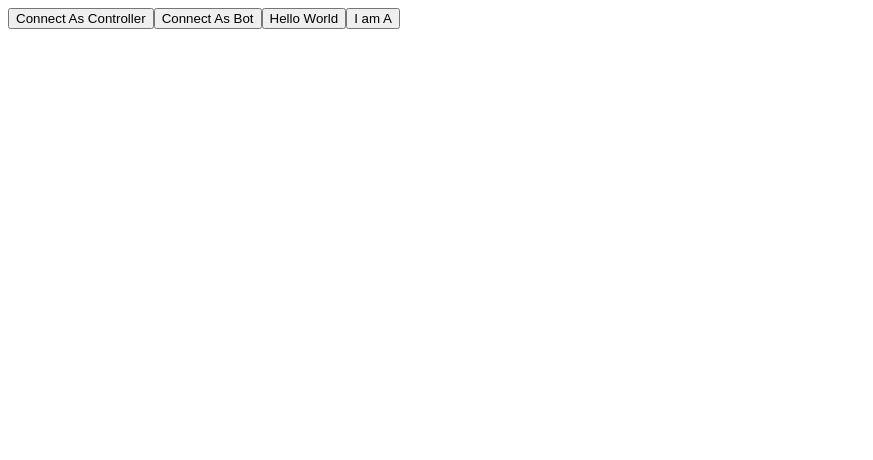
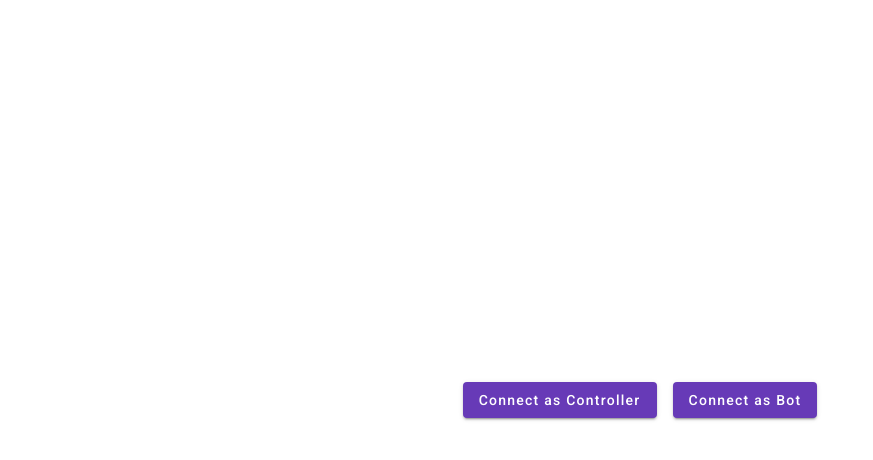
Before and after one commit to kayrux/uni-com-controller, an Angular app: page / in a window 1280 px wide. Shown: the top 460 px of the page, without its empty margins (0-873 px from the left). Built offline with nearby package versions, Linux system fonts and the light colour scheme.

Commit message:
Added styling and basic state changes

```diff
--- a/angular.json
+++ b/angular.json
@@ -30,6 +30,7 @@
               "src/assets"
             ],
             "styles": [
+              "@angular/material/prebuilt-themes/deeppurple-amber.css",
               "src/styles.scss"
             ],
             "scripts": []
@@ -90,6 +91,7 @@
               "src/assets"
             ],
             "styles": [
+              "@angular/material/prebuilt-themes/deeppurple-amber.css",
               "src/styles.scss"
             ],
             "scripts": []
--- a/package.json
+++ b/package.json
@@ -11,10 +11,12 @@
   "private": true,
   "dependencies": {
     "@angular/animations": "^17.1.0",
+    "@angular/cdk": "^17.2.2",
     "@angular/common": "^17.1.0",
     "@angular/compiler": "^17.1.0",
     "@angular/core": "^17.1.0",
     "@angular/forms": "^17.1.0",
+    "@angular/material": "^17.2.2",
     "@angular/platform-browser": "^17.1.0",
     "@angular/platform-browser-dynamic": "^17.1.0",
     "@angular/router": "^17.1.0",
--- a/src/app/app.component.html
+++ b/src/app/app.component.html
@@ -1,8 +1,18 @@
-<div class="interface">
-  <div class="controls">
-    <button mat-button (click)="connectAsController()">Connect As Controller</button>
-    <button mat-button (click)="connectAsBot()">Connect As Bot</button>
-    <button mat-button (click)="helloWorld()">Hello World</button>
-    <button mat-button (click)="a()">I am A</button>
+<div class="main-container">
+  <div class="client-type-selection-container" *ngIf="currentState === 'selection'">
+    <button mat-raised-button color="primary" (click)="connectAsController()">Connect as Controller</button>
+    <button mat-raised-button color="primary" (click)="connectAsBot()">Connect as Bot</button>
+  </div>
+  <div *ngIf="currentState === 'controller'" class="controller-view">
+    <ng-container *ngTemplateOutlet="back"></ng-container>
+    CONTROLLER
+  </div>
+  <div *ngIf="currentState === 'bot'" class="bot-view">
+    <ng-container *ngTemplateOutlet="back"></ng-container>
+    BOT
   </div>
 </div>
+
+<ng-template #back>
+  <button mat-raised-button color="primary" (click)="returnToSelection()">Return to selection</button>
+</ng-template>
--- a/src/app/app.component.scss
+++ b/src/app/app.component.scss
@@ -0,0 +1,29 @@
+.main-container {
+  width: 100vw;
+  height: 100vh;
+  display: flex;
+}
+
+.client-type-selection-container {
+  display: flex;
+  column-gap: 1rem;
+  margin: auto;
+  justify-content: center;
+  align-items: center;
+}
+
+.controller-view {
+  display: flex;
+  column-gap: 1rem;
+  margin: auto;
+  justify-content: center;
+  align-items: center;
+}
+
+.bot-view {
+  display: flex;
+  column-gap: 1rem;
+  margin: auto;
+  justify-content: center;
+  align-items: center;
+}
--- a/src/app/app.component.ts
+++ b/src/app/app.component.ts
@@ -1,16 +1,19 @@
 import { Component } from '@angular/core';
 import { RouterOutlet } from '@angular/router';
 import { WebSocketService } from './services/web-socket.service';
-
+import { MatButtonModule } from '@angular/material/button';
+import { CommonModule } from '@angular/common';
+type State = 'selection' | 'controller' | 'bot';
 @Component({
   selector: 'app-root',
   standalone: true,
-  imports: [RouterOutlet],
+  imports: [RouterOutlet, MatButtonModule, CommonModule],
   templateUrl: './app.component.html',
   styleUrl: './app.component.scss',
 })
 export class AppComponent {
   title = 'uni-com-controller';
+  public currentState: State = 'selection';
   public constructor(private webSocketService: WebSocketService) {}
 
   ngOnInit() {}
@@ -18,11 +21,17 @@ export class AppComponent {
   connectAsController() {
     console.log('connecting as controller...');
     this.webSocketService.connect('controller');
+    this.currentState = 'controller';
   }
 
   connectAsBot() {
     console.log('connecting as bot...');
     this.webSocketService.connect('bot');
+    this.currentState = 'bot';
+  }
+
+  returnToSelection() {
+    this.currentState = 'selection';
   }
 
   helloWorld() {
--- a/src/app/app.config.ts
+++ b/src/app/app.config.ts
@@ -2,7 +2,8 @@ import { ApplicationConfig } from '@angular/core';
 import { provideRouter } from '@angular/router';
 
 import { routes } from './app.routes';
+import { provideAnimationsAsync } from '@angular/platform-browser/animations/async';
 
 export const appConfig: ApplicationConfig = {
-  providers: [provideRouter(routes)]
+  providers: [provideRouter(routes), provideAnimationsAsync()]
 };
--- a/src/index.html
+++ b/src/index.html
@@ -6,6 +6,8 @@
   <base href="/">
   <meta name="viewport" content="width=device-width, initial-scale=1">
   <link rel="icon" type="image/x-icon" href="favicon.ico">
+  <link href="https://fonts.googleapis.com/css2?family=Roboto:wght@300;400;500&display=swap" rel="stylesheet">
+  <link href="https://fonts.googleapis.com/icon?family=Material+Icons" rel="stylesheet">
 </head>
 <body>
   <app-root></app-root>
--- a/src/styles.scss
+++ b/src/styles.scss
@@ -1 +1,4 @@
 /* You can add global styles to this file, and also import other style files */
+
+html, body { height: 100%; }
+body { margin: 0; font-family: Roboto, "Helvetica Neue", sans-serif; }
```
Also changed, not shown: 1 other file (tests, documents, lock files or other folders).
